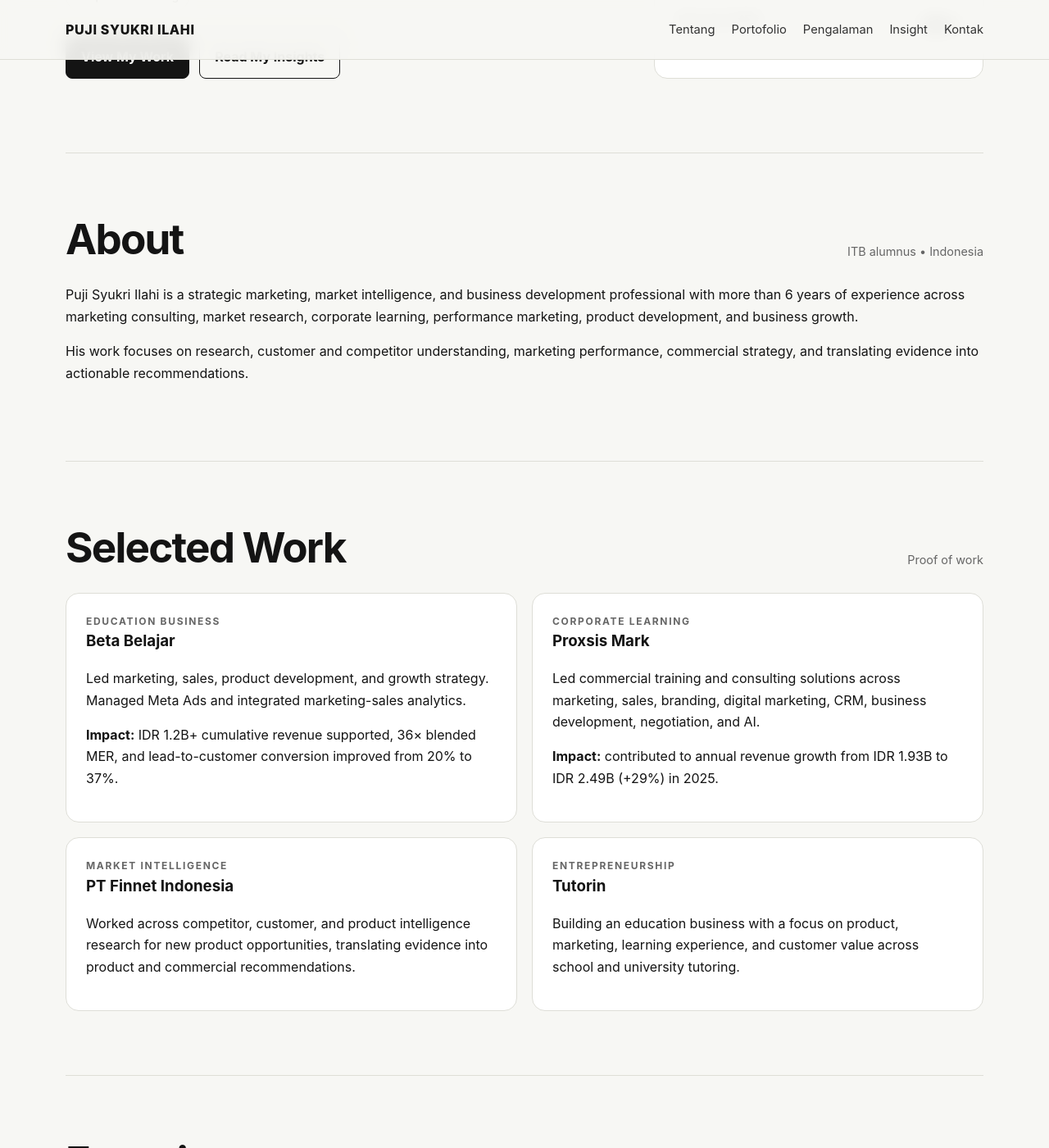
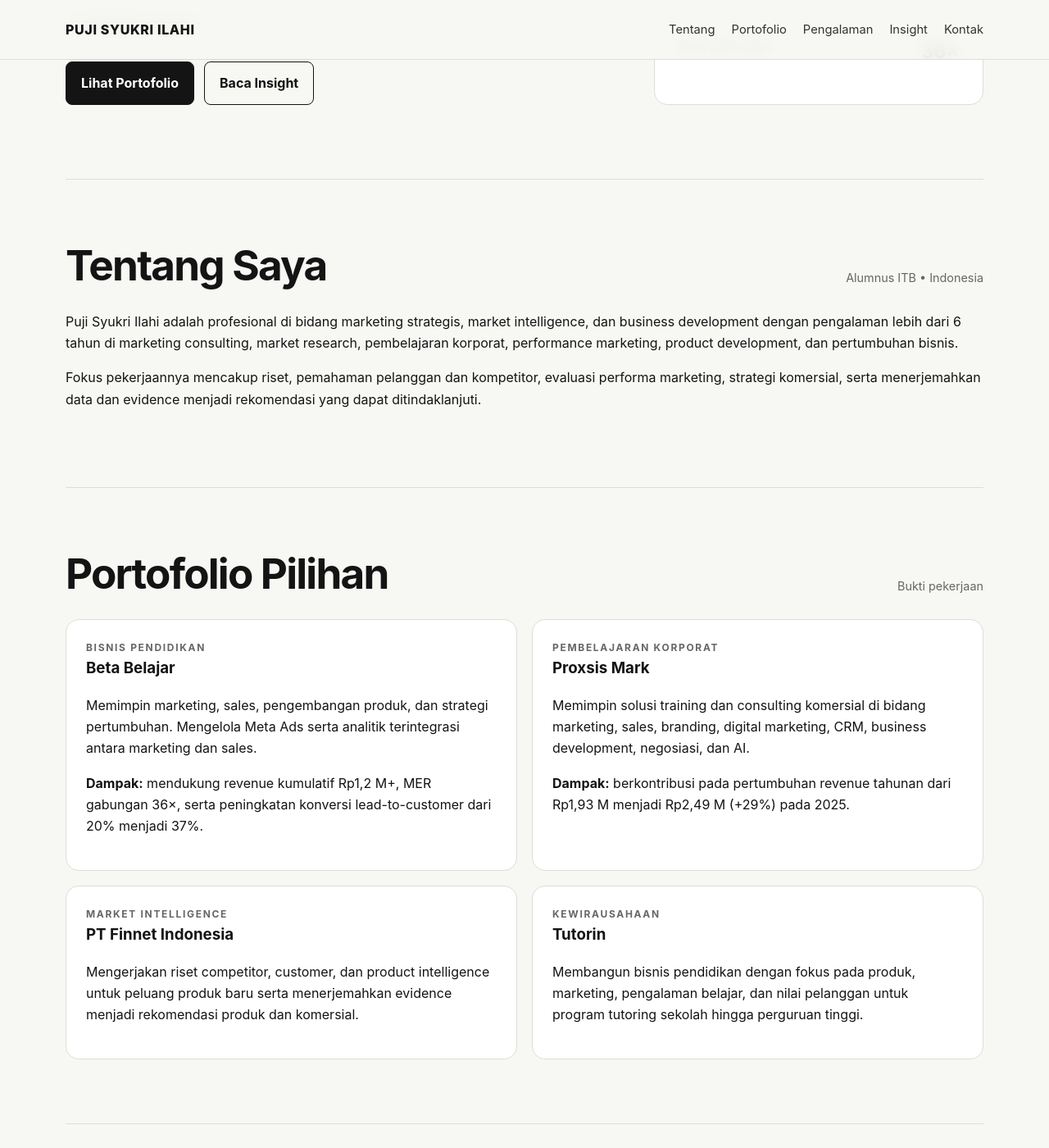
Before and after one commit to pujisyukriilahi/bio, a Jekyll site: the page built from index.md, in a window 1280 px wide and 1400 px high, scrolled down 882 px. Shown: the whole window at 82% size. Built offline with Jekyll 4.4.1, drawn with Linux system fonts in a browser that asks for light colours; some of the changed text lies outside the part shown.

Commit message:
Terjemahkan homepage personal branding ke Bahasa Indonesia

```diff
--- a/index.md
+++ b/index.md
@@ -1,40 +1,40 @@
 ---
 layout: default
-title: "Strategic Marketing, Market Intelligence & Business Growth"
-description: "Puji Syukri Ilahi — strategic marketing, market intelligence, business growth, analytics, and corporate learning professional focused on turning business insights into measurable growth."
+title: "Marketing Strategis, Market Intelligence & Pertumbuhan Bisnis"
+description: "Puji Syukri Ilahi — profesional marketing strategis, market intelligence, pertumbuhan bisnis, analitik, dan pembelajaran korporat yang berfokus mengubah insight bisnis menjadi pertumbuhan yang terukur."
 ---
 
 <div class="wrap">
 <section class="hero" style="border-top:0;">
 <div>
-<div class="eyebrow">Research • Strategy • Commercial • Learning</div>
-<h1>Turning Business Insights Into Business Growth.</h1>
-<p class="lead">Strategic marketing, market intelligence, business growth, analytics, and corporate learning professional focused on turning customer, market, and commercial insights into practical decisions.</p>
-<div class="chips"><span class="chip">Marketing Strategy</span><span class="chip">Market Intelligence</span><span class="chip">Business Growth</span><span class="chip">Marketing Analytics</span><span class="chip">Corporate Learning</span></div>
-<div class="actions"><a class="btn primary" href="#work">View My Work</a><a class="btn" href="{{ '/insights/' | relative_url }}">Read My Insights</a></div>
+<div class="eyebrow">Riset • Strategi • Komersial • Pembelajaran</div>
+<h1>Mengubah Insight Bisnis Menjadi Pertumbuhan Bisnis.</h1>
+<p class="lead">Profesional di bidang marketing strategis, market intelligence, pertumbuhan bisnis, analitik, dan pembelajaran korporat yang berfokus mengubah insight pelanggan, pasar, dan komersial menjadi keputusan yang dapat ditindaklanjuti.</p>
+<div class="chips"><span class="chip">Strategi Marketing</span><span class="chip">Market Intelligence</span><span class="chip">Pertumbuhan Bisnis</span><span class="chip">Analitik Marketing</span><span class="chip">Pembelajaran Korporat</span></div>
+<div class="actions"><a class="btn primary" href="#work">Lihat Portofolio</a><a class="btn" href="{{ '/insights/' | relative_url }}">Baca Insight</a></div>
 </div>
-<aside class="hero-card"><div class="eyebrow">Selected impact</div><div class="metric"><span>Experience</span><strong>6+ years</strong></div><div class="metric"><span>Revenue supported</span><strong>IDR 1.2B+</strong></div><div class="metric"><span>Training revenue growth</span><strong>100%+</strong></div><div class="metric"><span>Blended MER</span><strong>36×</strong></div></aside>
+<aside class="hero-card"><div class="eyebrow">Dampak Terpilih</div><div class="metric"><span>Pengalaman</span><strong>6+ tahun</strong></div><div class="metric"><span>Revenue didukung</span><strong>Rp1,2 M+</strong></div><div class="metric"><span>Pertumbuhan revenue training</span><strong>100%+</strong></div><div class="metric"><span>MER gabungan</span><strong>36×</strong></div></aside>
 </section>
 
-<section id="about"><div class="section-head"><h2>About</h2><div class="meta">ITB alumnus • Indonesia</div></div>
-<p>Puji Syukri Ilahi is a strategic marketing, market intelligence, and business development professional with more than 6 years of experience across marketing consulting, market research, corporate learning, performance marketing, product development, and business growth.</p>
-<p>His work focuses on research, customer and competitor understanding, marketing performance, commercial strategy, and translating evidence into actionable recommendations.</p></section>
+<section id="about"><div class="section-head"><h2>Tentang Saya</h2><div class="meta">Alumnus ITB • Indonesia</div></div>
+<p>Puji Syukri Ilahi adalah profesional di bidang marketing strategis, market intelligence, dan business development dengan pengalaman lebih dari 6 tahun di marketing consulting, market research, pembelajaran korporat, performance marketing, product development, dan pertumbuhan bisnis.</p>
+<p>Fokus pekerjaannya mencakup riset, pemahaman pelanggan dan kompetitor, evaluasi performa marketing, strategi komersial, serta menerjemahkan data dan evidence menjadi rekomendasi yang dapat ditindaklanjuti.</p></section>
 
-<section id="work"><div class="section-head"><h2>Selected Work</h2><div class="meta">Proof of work</div></div><div class="grid">
-<article class="card"><div class="eyebrow">Education business</div><h3>Beta Belajar</h3><p>Led marketing, sales, product development, and growth strategy. Managed Meta Ads and integrated marketing-sales analytics.</p><p><strong>Impact:</strong> IDR 1.2B+ cumulative revenue supported, 36× blended MER, and lead-to-customer conversion improved from 20% to 37%.</p></article>
-<article class="card"><div class="eyebrow">Corporate learning</div><h3>Proxsis Mark</h3><p>Led commercial training and consulting solutions across marketing, sales, branding, digital marketing, CRM, business development, negotiation, and AI.</p><p><strong>Impact:</strong> contributed to annual revenue growth from IDR 1.93B to IDR 2.49B (+29%) in 2025.</p></article>
-<article class="card"><div class="eyebrow">Market intelligence</div><h3>PT Finnet Indonesia</h3><p>Worked across competitor, customer, and product intelligence research for new product opportunities, translating evidence into product and commercial recommendations.</p></article>
-<article class="card"><div class="eyebrow">Entrepreneurship</div><h3>Tutorin</h3><p>Building an education business with a focus on product, marketing, learning experience, and customer value across school and university tutoring.</p></article>
+<section id="work"><div class="section-head"><h2>Portofolio Pilihan</h2><div class="meta">Bukti pekerjaan</div></div><div class="grid">
+<article class="card"><div class="eyebrow">Bisnis Pendidikan</div><h3>Beta Belajar</h3><p>Memimpin marketing, sales, pengembangan produk, dan strategi pertumbuhan. Mengelola Meta Ads serta analitik terintegrasi antara marketing dan sales.</p><p><strong>Dampak:</strong> mendukung revenue kumulatif Rp1,2 M+, MER gabungan 36×, serta peningkatan konversi lead-to-customer dari 20% menjadi 37%.</p></article>
+<article class="card"><div class="eyebrow">Pembelajaran Korporat</div><h3>Proxsis Mark</h3><p>Memimpin solusi training dan consulting komersial di bidang marketing, sales, branding, digital marketing, CRM, business development, negosiasi, dan AI.</p><p><strong>Dampak:</strong> berkontribusi pada pertumbuhan revenue tahunan dari Rp1,93 M menjadi Rp2,49 M (+29%) pada 2025.</p></article>
+<article class="card"><div class="eyebrow">Market Intelligence</div><h3>PT Finnet Indonesia</h3><p>Mengerjakan riset competitor, customer, dan product intelligence untuk peluang produk baru serta menerjemahkan evidence menjadi rekomendasi produk dan komersial.</p></article>
+<article class="card"><div class="eyebrow">Kewirausahaan</div><h3>Tutorin</h3><p>Membangun bisnis pendidikan dengan fokus pada produk, marketing, pengalaman belajar, dan nilai pelanggan untuk program tutoring sekolah hingga perguruan tinggi.</p></article>
 </div></section>
 
-<section id="experience"><div class="section-head"><h2>Experience</h2><div class="meta">Selected professional roles</div></div><div class="timeline">
-<div class="role"><div class="role-top"><div><h3>Proxsis Group</h3><div class="meta">Commercial Training & Marketing Research Consultant</div></div><div class="meta">Sep 2023 – Present</div></div><ul><li>Led corporate learning and consulting solutions and translated business gaps into learning journeys, workshops, simulations, coaching, and assessments.</li><li>Developed commercial proposals, methodologies, strategic recommendations, and coordinated cross-functional delivery.</li></ul></div>
-<div class="role"><div class="role-top"><div><h3>Beta Belajar</h3><div class="meta">Co-Founder & Marketing Director</div></div><div class="meta">Oct 2019 – Sep 2023</div></div><ul><li>Led marketing, sales, product development, positioning, customer acquisition, and expansion.</li><li>Built CRM, lead management, analytics, follow-up systems, and customer service workflows.</li></ul></div>
-<div class="role"><div class="role-top"><div><h3>Adsmind</h3><div class="meta">Founder — Marketing Analytics & AI Knowledge Creator</div></div><div class="meta">2026 – Present</div></div><ul><li>Develops research-driven content, frameworks, and educational materials covering marketing strategy, customer insight, campaign analytics, funnels, product development, and AI in marketing.</li></ul></div>
+<section id="experience"><div class="section-head"><h2>Pengalaman</h2><div class="meta">Peran profesional pilihan</div></div><div class="timeline">
+<div class="role"><div class="role-top"><div><h3>Proxsis Group</h3><div class="meta">Business Training Leader & Marketing Research Consultant</div></div><div class="meta">Sep 2023 – Sekarang</div></div><ul><li>Memimpin solusi pembelajaran korporat dan consulting serta menerjemahkan kebutuhan bisnis menjadi learning journey, workshop, simulasi, coaching, dan assessment.</li><li>Menyusun proposal komersial, metodologi, rekomendasi strategis, serta mengoordinasikan delivery lintas fungsi.</li></ul></div>
+<div class="role"><div class="role-top"><div><h3>Beta Belajar</h3><div class="meta">Co-Founder & Marketing Director</div></div><div class="meta">Okt 2019 – Sep 2023</div></div><ul><li>Memimpin marketing, sales, product development, positioning, customer acquisition, dan ekspansi.</li><li>Membangun CRM, lead management, analitik, sistem follow-up, dan workflow customer service.</li></ul></div>
+<div class="role"><div class="role-top"><div><h3>Adsmind</h3><div class="meta">Founder — Marketing Analytics & AI Knowledge Creator</div></div><div class="meta">2026 – Sekarang</div></div><ul><li>Mengembangkan konten berbasis riset, framework, dan materi edukasi tentang strategi marketing, customer insight, campaign analytics, funnel, product development, dan AI dalam marketing.</li></ul></div>
 </div></section>
 
-<section id="insights"><div class="section-head"><h2>Latest Insights</h2><a class="meta" href="{{ '/insights/' | relative_url }}">View all →</a></div>
-<div class="list">{% assign posts = site.posts | sort: 'date' | reverse %}{% for post in posts limit:4 %}<article><div class="eyebrow">{{ post.categories | join: ' • ' }}</div><h2><a href="{{ post.url | relative_url }}">{{ post.title }}</a></h2><div class="meta">{{ post.date | date: "%d %B %Y" }}</div><p>{{ post.description | default: post.excerpt | strip_html | truncate: 180 }}</p></article>{% endfor %}{% if site.posts.size == 0 %}<p class="empty">Insights are coming soon. The site is ready for daily Markdown publishing.</p>{% endif %}</div></section>
+<section id="insights"><div class="section-head"><h2>Insight Terbaru</h2><a class="meta" href="{{ '/insights/' | relative_url }}">Lihat semua →</a></div>
+<div class="list">{% assign posts = site.posts | sort: 'date' | reverse %}{% for post in posts limit:4 %}<article><div class="eyebrow">{{ post.categories | join: ' • ' }}</div><h2><a href="{{ post.url | relative_url }}">{{ post.title }}</a></h2><div class="meta">{{ post.date | date: "%d %B %Y" }}</div><p>{{ post.description | default: post.excerpt | strip_html | truncate: 180 }}</p></article>{% endfor %}{% if site.posts.size == 0 %}<p class="empty">Insight akan segera hadir. Website ini sudah siap untuk publikasi artikel Markdown secara rutin.</p>{% endif %}</div></section>
 
-<section id="contact"><div class="section-head"><h2>Let's Connect</h2><div class="meta">Open to selected opportunities & collaborations</div></div><p>For hiring, consulting, corporate learning, research, or professional collaboration, connect through LinkedIn or email.</p><div class="actions"><a class="btn primary" href="https://www.linkedin.com/in/pujisyukriilahi/" target="_blank" rel="noreferrer">LinkedIn</a><a class="btn" href="mailto:pujisyukriilahi.psi@gmail.com">Email</a></div></section>
+<section id="contact"><div class="section-head"><h2>Mari Terhubung</h2><div class="meta">Terbuka untuk peluang & kolaborasi terpilih</div></div><p>Untuk kebutuhan rekrutmen, consulting, corporate learning, riset, atau kolaborasi profesional, silakan terhubung melalui LinkedIn atau email.</p><div class="actions"><a class="btn primary" href="https://www.linkedin.com/in/pujisyukriilahi/" target="_blank" rel="noreferrer">LinkedIn</a><a class="btn" href="mailto:pujisyukriilahi.psi@gmail.com">Email</a></div></section>
 </div>
```
